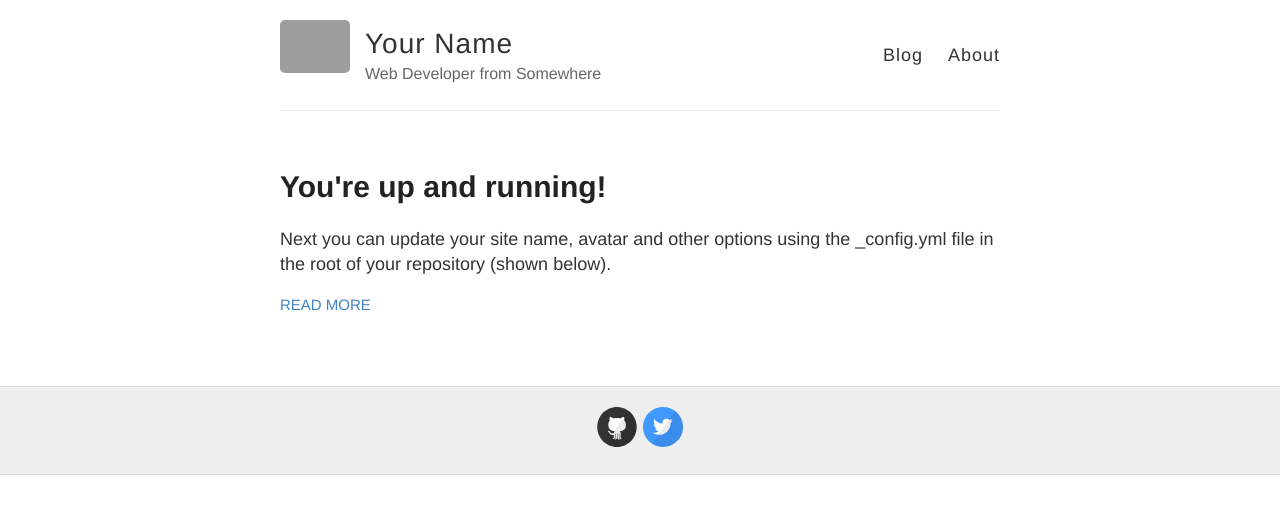
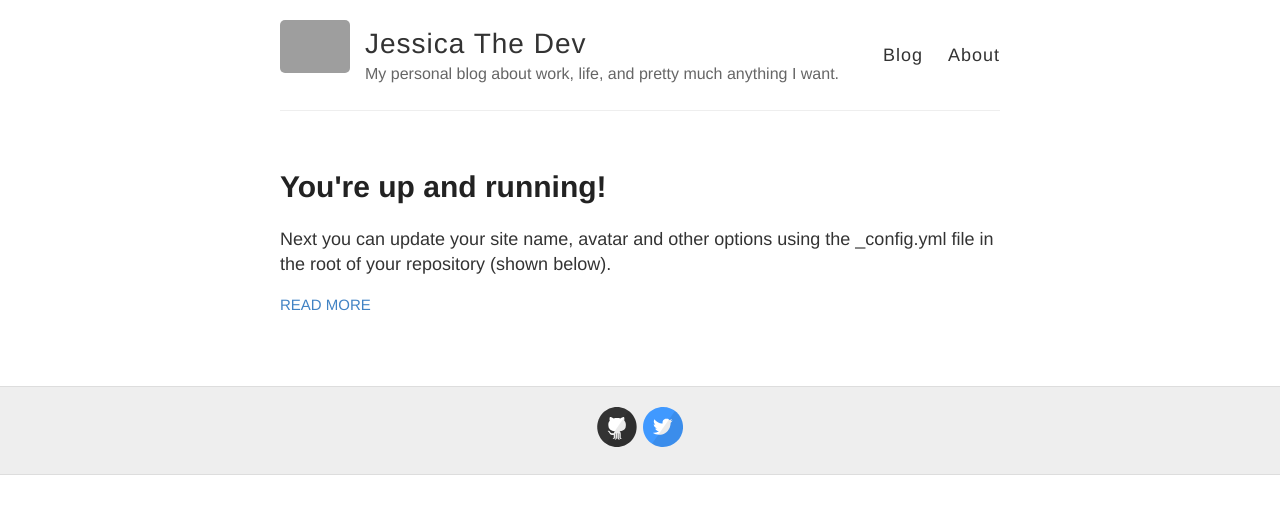
Before and after one commit to YashMaster/JessicaThe.Dev, a Jekyll site: the page built from index.html, in a window 1280 px wide. Shown: the top 514 px of the page. Built offline with Jekyll 4.4.1, drawn with Linux system fonts in a browser that asks for light colours; grey boxes are pictures that could not be loaded.

Commit message:
Update _config.yml

```diff
--- a/_config.yml
+++ b/_config.yml
@@ -3,10 +3,10 @@
 #
 
 # Name of your site (displayed in the header)
-name: Your Name
+name: Jessica The Dev
 
 # Short bio or description (displayed in the header)
-description: Web Developer from Somewhere
+description: My personal blog about work, life, and pretty much anything I want.
 
 # URL of your avatar or profile pic (you could use your GitHub profile pic)
 avatar: https://raw.githubusercontent.com/barryclark/jekyll-now/master/images/jekyll-logo.png
@@ -21,7 +21,7 @@ footer-links:
   email:
   facebook:
   flickr:
-  github: barryclark/jekyll-now
+  github: jepetty
   instagram:
   linkedin:
   pinterest:
@@ -41,13 +41,13 @@ google_analytics:
 
 # Your website URL (e.g. http://barryclark.github.io or http://www.barryclark.co)
 # Used for Sitemap.xml and your RSS feed
-url:
+url: http://jessicathe.dev
 
 # If you're hosting your site at a Project repository on GitHub pages
 # (http://yourusername.github.io/repository-name)
 # and NOT your User repository (http://yourusername.github.io)
 # then add in the baseurl here, like this: "/repository-name"
-baseurl: ""
+baseurl: "/JessicaThe.Dev"
 
 #
 # !! You don't need to change any of the configuration flags below !!
```
